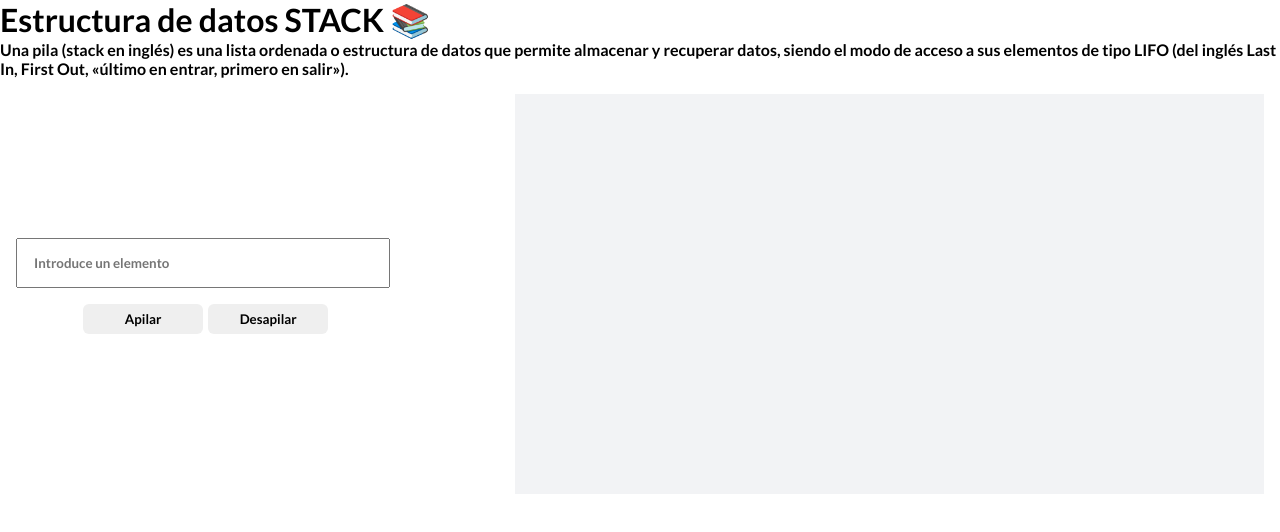
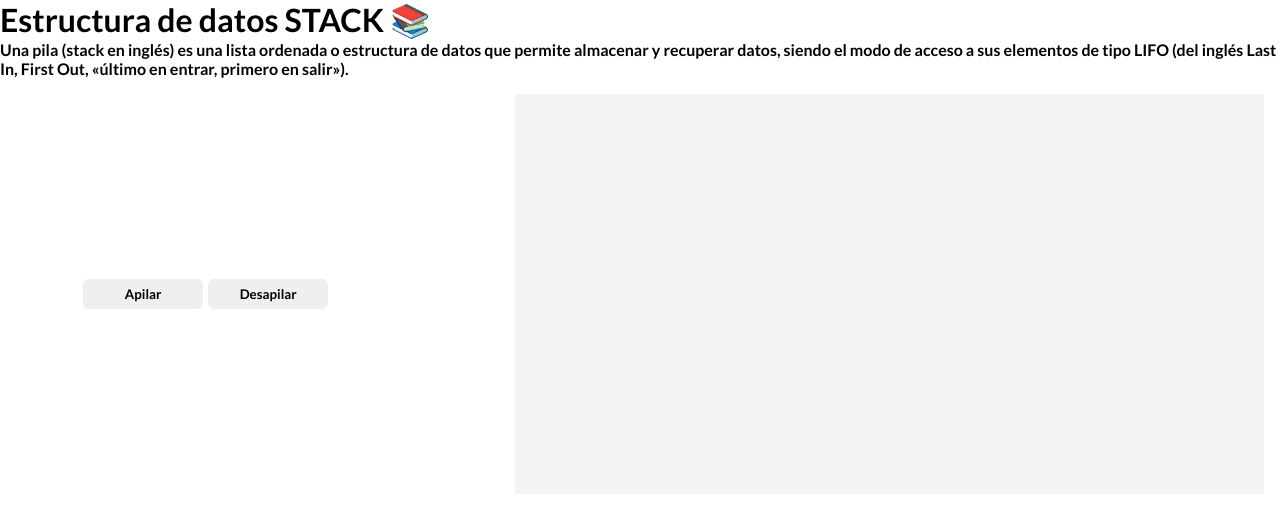
Before and after one commit to Rodevp/react-structure, a React (Vite) app in the folder structure_visualizer/: page / in a window 1280 px wide. Shown: the top 532 px of the page. Built offline with nearby package versions, Linux system fonts and the light colour scheme.

Commit message:
refactor v1 stack component

```diff
--- a/structure_visualizer/src/stack/Stack.jsx
+++ b/structure_visualizer/src/stack/Stack.jsx
@@ -1,17 +1,13 @@
-
 import { useState } from "react";
 import { Title, Description } from "../components/index";
 import StackItem from "./components/StackItem";
 import styles from "./stack.module.css";
 
-
 function Stack() {
-
   const [stack, setStack] = useState([]);
-  const [item, setItem] = useState("");
 
   const addItem = () => {
-    setStack([item, ...stack]);
+    setStack([stack.length + 1, ...stack]);
     setItem("");
   };
 
@@ -19,11 +15,6 @@ function Stack() {
     const stackCopy = [...stack];
     stackCopy.shift();
     setStack(stackCopy);
-    setItem("");
-  };
-
-  const handleInput = (e) => {
-    setItem(e.target.value);
   };
 
   return (
@@ -37,15 +28,12 @@ function Stack() {
       </Description>
       <section className={styles.playground}>
         <div className={styles.actions}>
-          <input
-            type="text"
-            value={item}
-            placeholder="Introduce un elemento"
-            onChange={handleInput}
-            className={styles.input}
-          />
           <div>
-         <button onClick={addItem} className={styles.button}>
+            <button
+              onClick={addItem}
+              className={styles.button}
+              disabled={stack.length === 5 ? true : false}
+            >
               Apilar
             </button>
             <button onClick={deleteItem} className={styles.button}>
@@ -54,11 +42,11 @@ function Stack() {
           </div>
         </div>
         <div className={styles.stack}>
-          {
-            stack.map( item => {
-            return <StackItem className={styles.stackItem} key={item} item={item} />
-            })
-          }
+          {stack.map((item) => {
+            return (
+              <StackItem className={styles.stackItem} key={item} item={item} />
+            );
+          })}
         </div>
       </section>
     </div>
```
Lines whose indentation alone changed are shown as unchanged.
